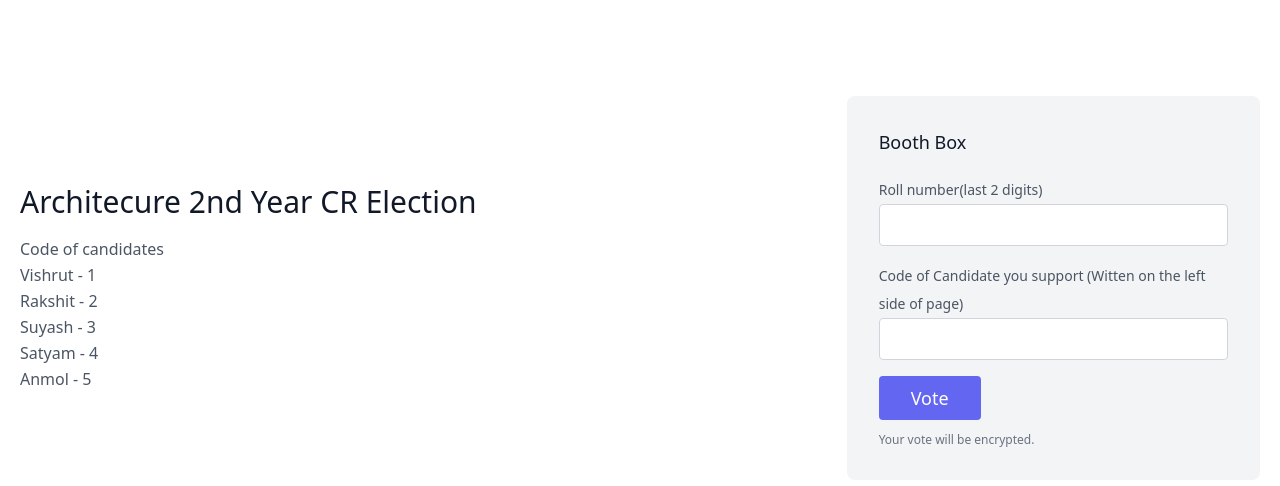
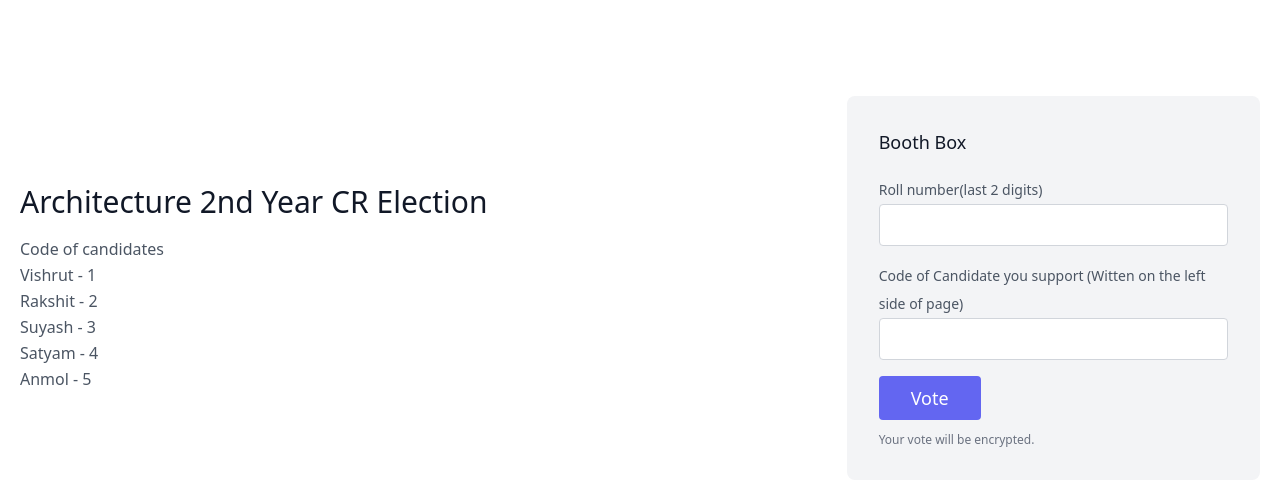
Before and after one commit to Rangerboss/CR-voting-system, a plain HTML site: page CR Voting/Frontend/Homepage.html in a window 1280 px wide. Drawn offline with nearby package versions, Linux system fonts and the light colour scheme; a script that the page names is missing.

Commit message:
corrected spelling on home page

```diff
--- a/CR Voting/Frontend/Homepage.html
+++ b/CR Voting/Frontend/Homepage.html
@@ -11,7 +11,7 @@
     <section class="text-gray-600 body-font">
   <div class="container px-5 py-24 mx-auto flex flex-wrap items-center">
     <div class="lg:w-3/5 md:w-1/2 md:pr-16 lg:pr-0 pr-0">
-      <h1 class="title-font font-medium text-3xl text-gray-900">Architecure 2nd Year CR Election</h1>
+      <h1 class="title-font font-medium text-3xl text-gray-900">Architecture 2nd Year CR Election</h1>
       <p class="leading-relaxed mt-4">Code of candidates <br>Vishrut - 1 <br>Rakshit - 2 <br> Suyash - 3 <br> Satyam - 4 <br> Anmol - 5</p>
     </div>
     <div class="lg:w-2/6 md:w-1/2 bg-gray-100 rounded-lg p-8 flex flex-col md:ml-auto w-full mt-10 md:mt-0">
```
